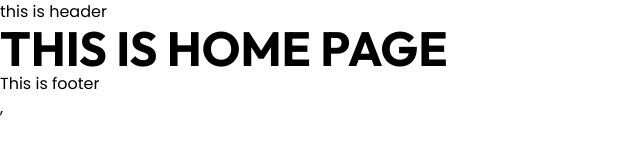
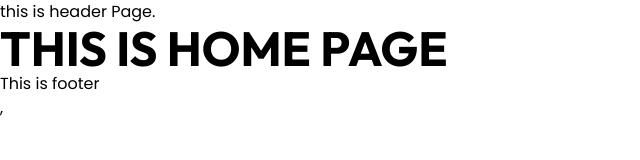
Before and after one commit to thorStudios/hydravia, a React (Vite) app: page / in a window 1280 px wide. Shown: the top 160 px of the page, without its empty margins (0-640 px from the left). Built offline with nearby package versions, Linux system fonts and the light colour scheme.

Commit message:
add new word

```diff
--- a/src/component/Header.jsx
+++ b/src/component/Header.jsx
@@ -3,7 +3,7 @@
 export default function Header() {
   return (
     <div>
-      this is header
+      this is header Page.
     </div>
   )
 }
```
